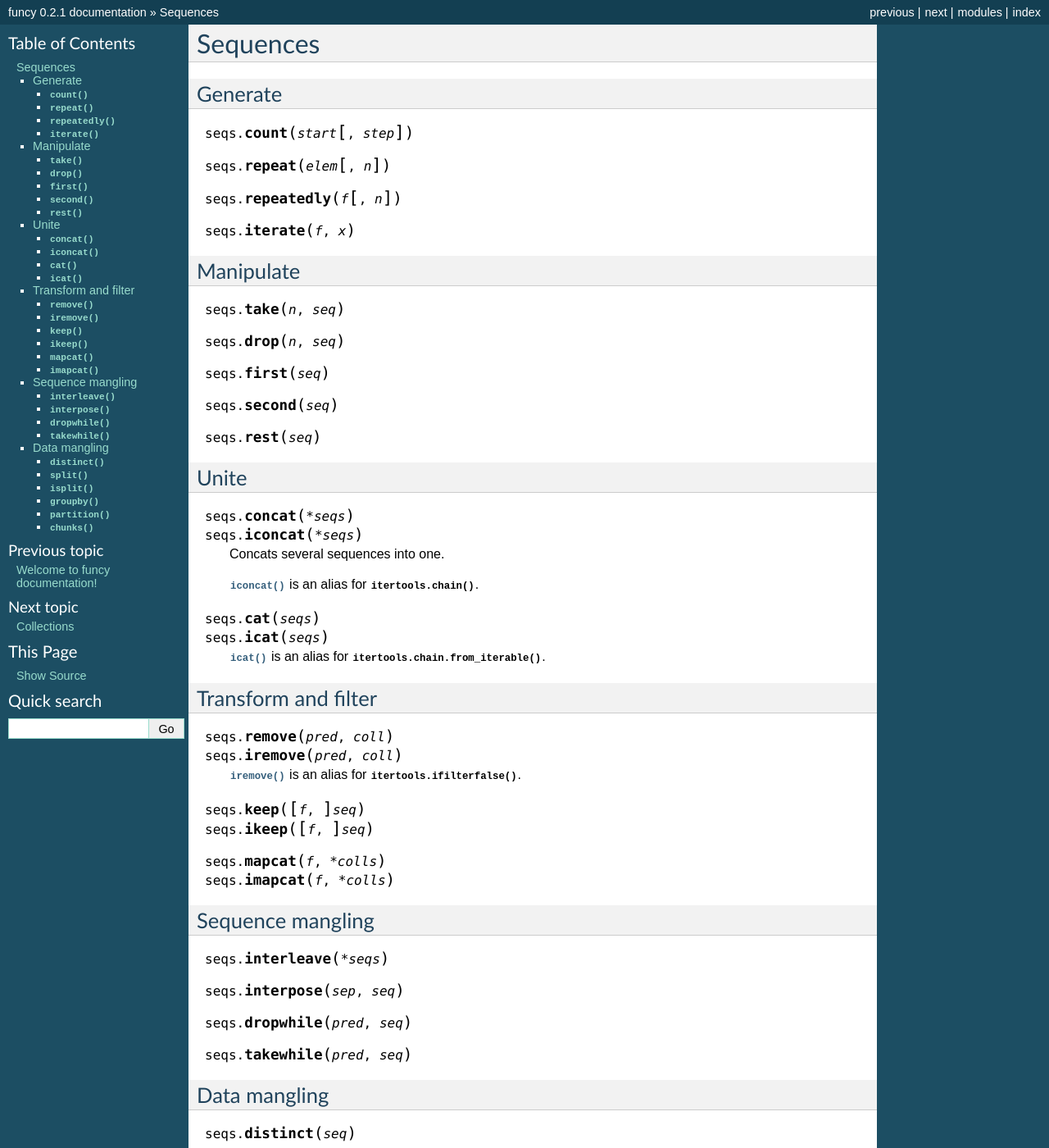
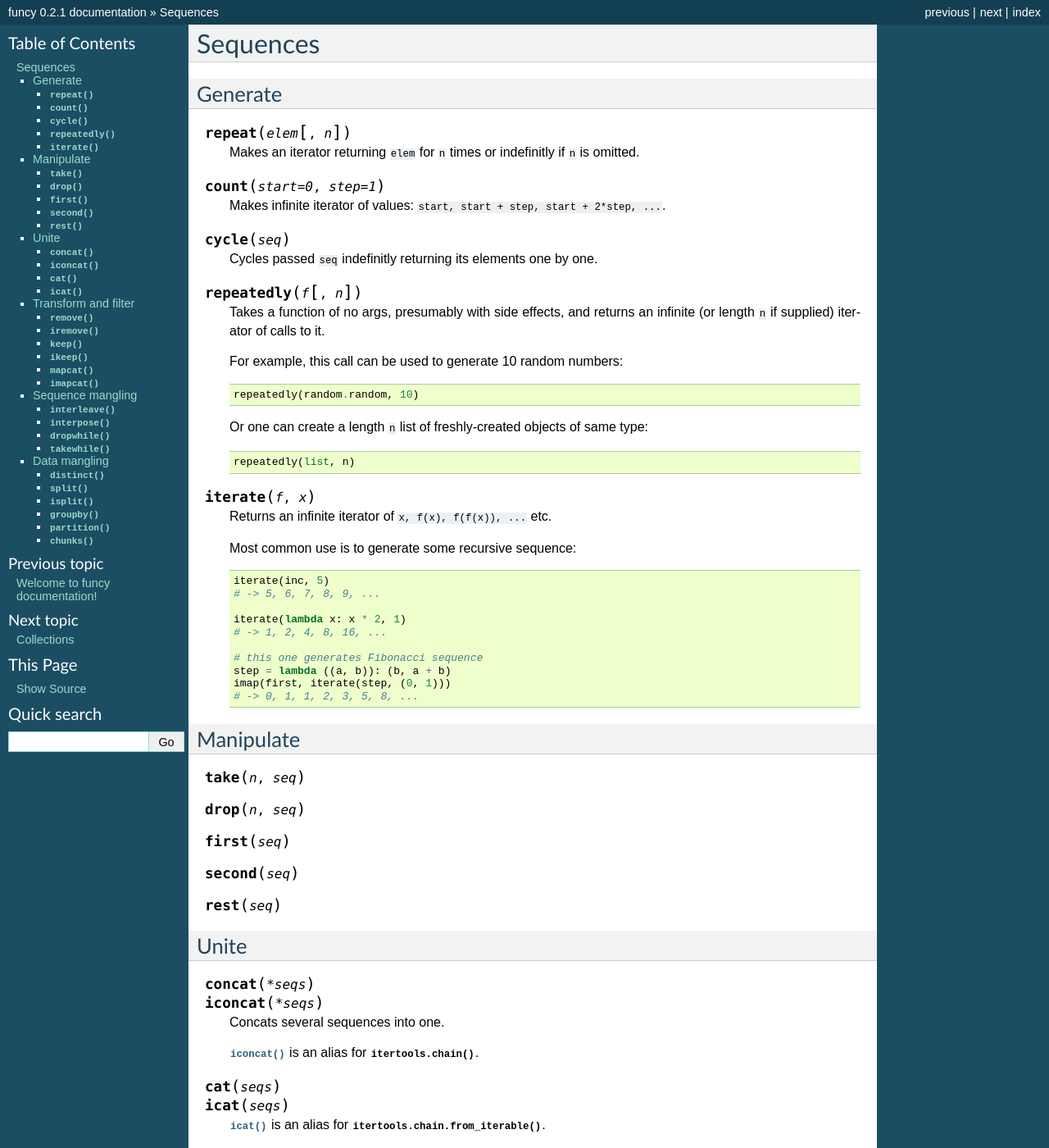
Before and after one commit to Jamaal224/funcy, a Sphinx documentation site: the page built from docs/seqs.rst, in a window 1280 px wide and 1400 px high. Shown: the whole window at 82% size. Built offline with Sphinx 7.4.7, drawn with Linux system fonts in a browser that asks for light colours; pages that are not in the unit, such as notebooks, are missing from menus; some of the changed text lies outside the part shown.

Commit message:
Documented generating seqs utils

```diff
--- a/docs/seqs.rst
+++ b/docs/seqs.rst
@@ -1,16 +1,60 @@
 Sequences
 =========
-
-.. module:: seqs
 
 Generate
 --------
 
-.. function:: count(start, [step])
 .. function:: repeat(elem, [n])
+
+    Makes an iterator returning ``elem`` for ``n`` times or indefinitly if ``n`` is omitted.
+
+    .. Is a reexport of :func:`itertools.repeat`.
+
+
+.. function:: count(start=0, step=1)
+
+    Makes infinite iterator of values: ``start, start + step, start + 2*step, ...``.
+
+    .. Is a reexport of :func:`itertools.count`.
+
+
+.. function:: cycle(seq)
+
+    Cycles passed ``seq`` indefinitly returning its elements one by one.
+
+    .. Is a reexport of :func:`itertools.cycle`.
+
+
 .. function:: repeatedly(f, [n])
+
+    Takes a function of no args, presumably with side effects, and
+    returns an infinite (or length ``n`` if supplied) iterator of calls
+    to it.
+
+    For example, this call can be used to generate 10 random numbers::
+
+        repeatedly(random.random, 10)
+
+    Or one can create a length ``n`` list of freshly-created objects of same type::
+
+        repeatedly(list, n)
+
 .. function:: iterate(f, x)
 
+    Returns an infinite iterator of ``x, f(x), f(f(x)), ...`` etc.
+
+    Most common use is to generate some recursive sequence::
+
+        iterate(inc, 5)
+        # -> 5, 6, 7, 8, 9, ...
+
+        iterate(lambda x: x * 2, 1)
+        # -> 1, 2, 4, 8, 16, ...
+
+        # this one generates Fibonacci sequence
+        step = lambda ((a, b)): (b, a + b)
+        imap(first, iterate(step, (0, 1)))
+        # -> 0, 1, 1, 2, 3, 5, 8, ...
 
 Manipulate
 ----------
```
